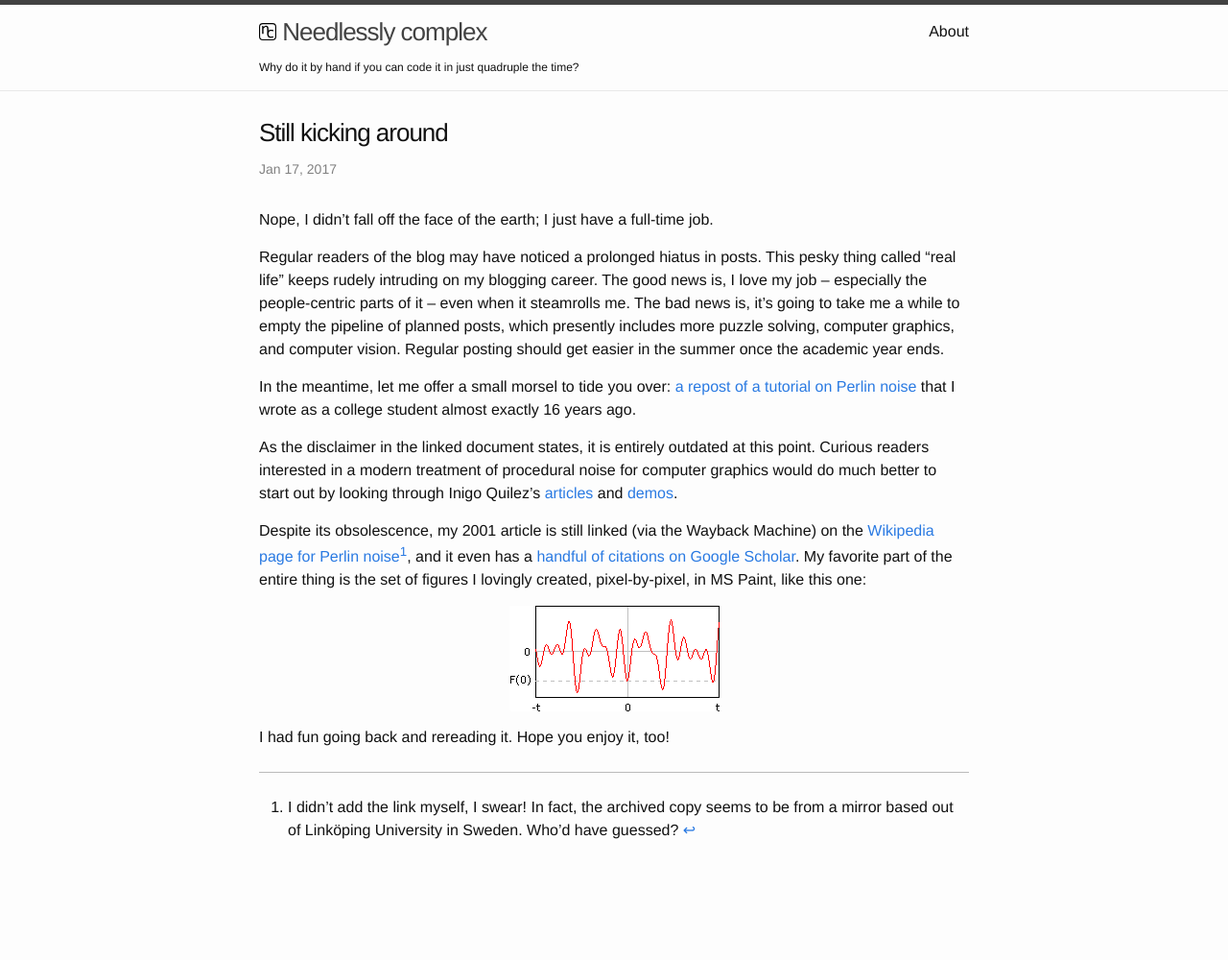
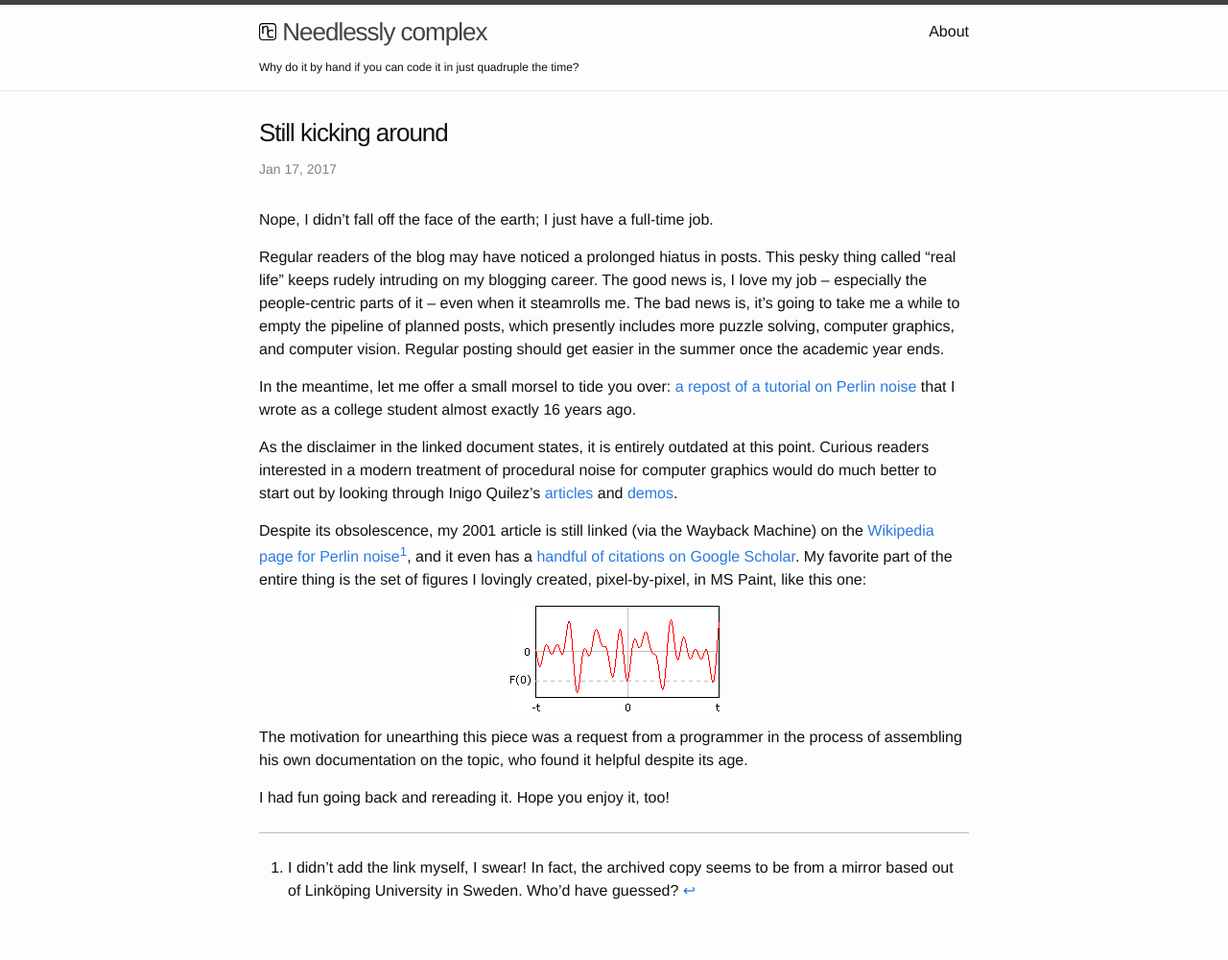
Before and after one commit to mzucker/mzucker.github.io, a Jekyll site: the page built from _posts/2017-01-17-still-kicking-around.md, in a window 1280 px wide. Shown: the whole page at 96% size. Built offline with Jekyll 4.4.1, drawn with Linux system fonts in a browser that asks for light colours; comment, search, counter and statistics services are not loaded; before the commit the page ends 937 px from its top, so only the background shows below that.

Commit message:
update to include note about why

```diff
--- a/_posts/2017-01-17-still-kicking-around.md
+++ b/_posts/2017-01-17-still-kicking-around.md
@@ -31,6 +31,8 @@ the set of figures I lovingly created, pixel-by-pixel, in MS Paint, like this on
 
 ![oooh, MS paint, looks totally professional](/html/images/repeatposneg.png){: .center-image}
 
+The motivation for unearthing this piece was a request from a programmer in the process of assembling his own documentation on the topic, who found it helpful despite its age.
+
 I had fun going back and rereading it. Hope you enjoy it, too!
 
 [pertut]: /html/perlin-noise-math-faq.html
```
